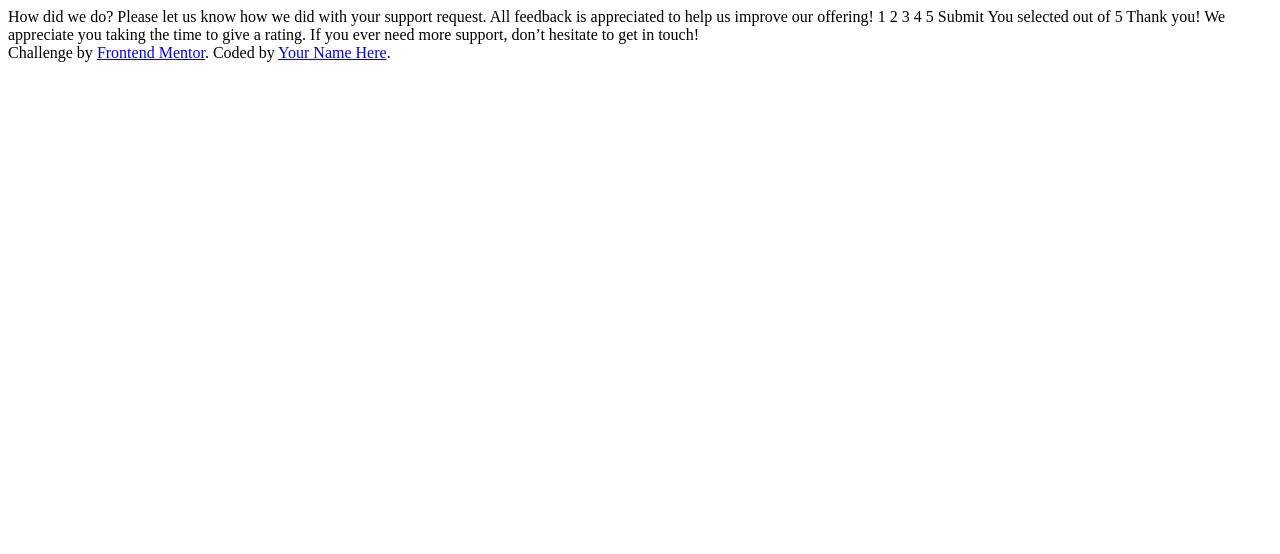
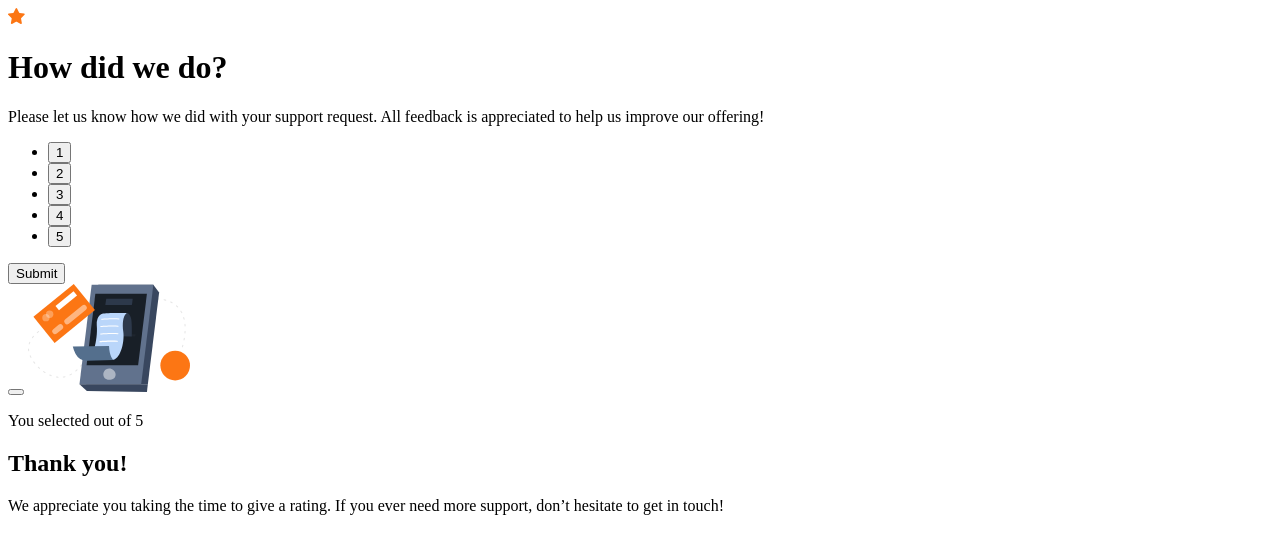
Before and after one commit to zp021/Frontend-mentor-interactive-rating, a plain HTML site: page index.html in a window 1280 px wide. Drawn offline with Linux system fonts and the light colour scheme.

Commit message:
html structure and js file

```diff
--- a/index.html
+++ b/index.html
@@ -10,35 +10,46 @@
 
 </head>
 <body>
+  <main>
+  <!-- Rating state start -->
+    <div class="rating-container">
+      <img src="./images/icon-star.svg" alt="">
+      <h1>How did we do?</h1>
 
-  <!-- Rating state start -->
+      <p>
+        Please let us know how we did with your support request. All feedback is appreciated
+        to help us improve our offering!
+      </p>
 
-  How did we do?
+      <ul>
+        <li><button class="btn">1</button></li>
+        <li><button class="btn">2</button></li>
+        <li><button class="btn">3</button></li>
+        <li><button class="btn">4</button></li>
+        <li><button class="btn">5</button></li>
+      </ul>
 
-  Please let us know how we did with your support request. All feedback is appreciated
-  to help us improve our offering!
+      <button class="btn-submit" id="submit-rating">Submit</button>
 
-  1 2 3 4 5
-
-  Submit
-
+    </div>
   <!-- Rating state end -->
 
   <!-- Thank you state start -->
+    <div class="thank-you-container hidden">
+      <button class="btn-submit" id="back"></button>
+      <img src="./images/illustration-thank-you.svg" alt="">
+      <p>You selected <span id="rating"></span> out of 5</p>
 
-  You selected <!-- Add rating here --> out of 5
+      <h2>Thank you!</h2>
 
-  Thank you!
-
-  We appreciate you taking the time to give a rating. If you ever need more support,
-  don’t hesitate to get in touch!
-
+      <p>
+        We appreciate you taking the time to give a rating. If you ever need more support,
+        don’t hesitate to get in touch!
+      </p>
+    </div>
   <!-- Thank you state end -->
 
-
-  <div class="attribution">
-    Challenge by <a href="https://www.frontendmentor.io?ref=challenge" target="_blank">Frontend Mentor</a>.
-    Coded by <a href="#">Your Name Here</a>.
-  </div>
+  </main>
+  <script src="index.js"></script>
 </body>
 </html>
```
Also changed, not shown: index.js (added).
